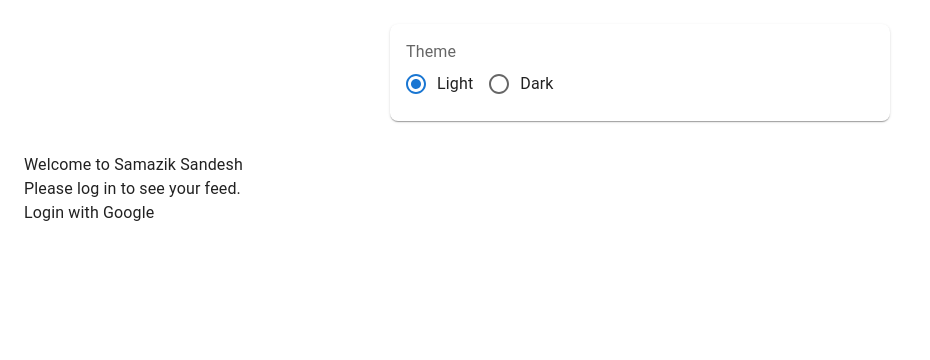
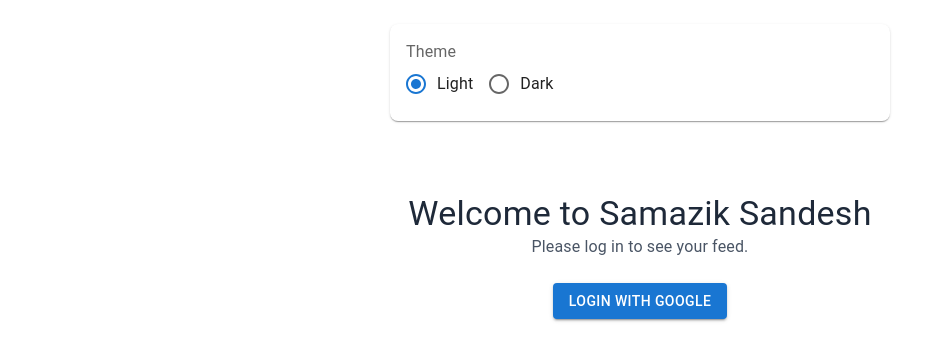
Before and after one commit to anandspaces/react-socialmedia, a React (Vite) app: page /home in a window 1280 px wide. Shown: the top 360 px of the page, without its empty margins (0-930 px from the left). Built offline with nearby package versions, Linux system fonts and the light colour scheme; no server answers.

Commit message:
improved styles

```diff
--- a/src/pages/Home.jsx
+++ b/src/pages/Home.jsx
@@ -1,13 +1,12 @@
 import { useState, useEffect } from 'react';
 import { useNavigate } from 'react-router-dom';
-import { auth, googleAuthProvider } from '../firebase'; // Import googleAuthProvider from firebase.js
-import { signOut, signInWithPopup } from 'firebase/auth'; // Import Firebase Auth methods
+import { auth, googleAuthProvider } from '../firebase';
+import { signOut, signInWithPopup } from 'firebase/auth';
 import CreatePostForm from '../components/CreatePostForm';
 import PostFeed from '../components/PostFeed';
-// import LogoutButton from '../components/LogoutButton'; // Reusable LogoutButton component
+import { Avatar, Button, Container, Typography, Box } from '@mui/material';
 
-
-const Home = () => {
+function Home() {
   const [user, setUser] = useState(null);
   const navigate = useNavigate();
 
@@ -19,51 +18,70 @@
     return () => unsubscribe();
   }, []);
 
-  // Function to handle Google login
   const handleGoogleLogin = async () => {
     try {
-      const result = await signInWithPopup(auth, googleAuthProvider); // Sign in using Google popup
-      setUser(result.user); // Set the user data
+      const result = await signInWithPopup(auth, googleAuthProvider);
+      setUser(result.user);
     } catch (error) {
       console.error('Error during Google login:', error);
     }
   };
 
-  // Function to handle logout
   const handleLogout = async () => {
     try {
-      await signOut(auth); // Sign the user out
-      navigate('/login'); // Redirect to login page after logout
+      await signOut(auth);
+      navigate('/login');
     } catch (error) {
       console.error('Error logging out: ', error);
     }
   };
 
   return (
-    <div className="container">
-      <header className="header">
-        <h1>Welcome to Samazik Sandesh</h1>
-        {user ? <p>Hello, {user.displayName || 'User'}</p> : <p>Please log in to see your feed.</p>}
-      </header>
-      <div className="user-section">
+    <Container maxWidth="md" className="py-10">
+      {/* Header Section */}
+      <Box className="text-center mb-6">
+        <Typography variant="h4" className="font-bold text-gray-800">
+          Welcome to Samazik Sandesh
+        </Typography>
+        <Typography variant="body1" className="text-gray-600">
+          {user ? `Hello, ${user.displayName || 'User'} 👋` : 'Please log in to see your feed.'}
+        </Typography>
+      </Box>
+
+      {/* User Section */}
+      <Box className="flex flex-col items-center justify-center gap-4">
         {user ? (
-          <>
-            <div className="avatar">
-              <img src={user.photoURL} alt="User Avatar" />
-            </div>
-            <button className="button" onClick={handleLogout}>Logout</button>
-          </>
+          <Box className="flex items-center gap-4">
+            <Avatar src={user.photoURL} alt="User Avatar" className="w-12 h-12" />
+            <Button
+              onClick={handleLogout}
+              variant="contained"
+              color="secondary"
+              className="px-5 py-2"
+            >
+              Logout
+            </Button>
+          </Box>
         ) : (
-          <button className="button" onClick={handleGoogleLogin}>Login with Google</button>
+          <Button
+            onClick={handleGoogleLogin}
+            variant="contained"
+            color="primary"
+            className="px-5 py-2"
+          >
+            Login with Google
+          </Button>
         )}
-      </div>
+      </Box>
+
+      {/* Post Section */}
       {user && (
-        <div className="content">
+        <Box className="mt-10">
           <CreatePostForm />
           <PostFeed />
-        </div>
+        </Box>
       )}
-    </div>
+    </Container>
   );
 };
 
```
